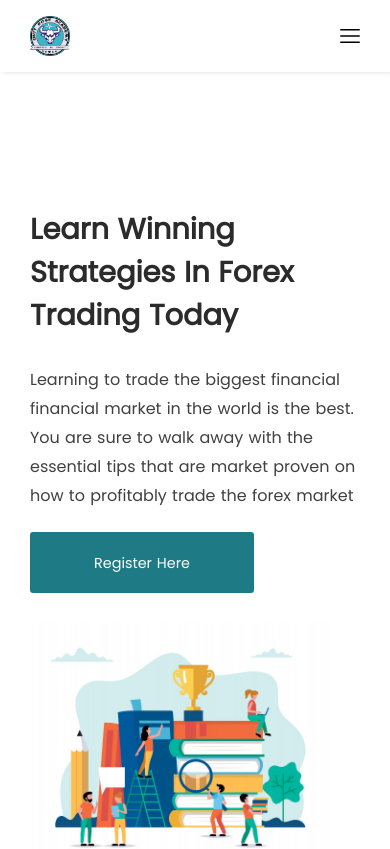
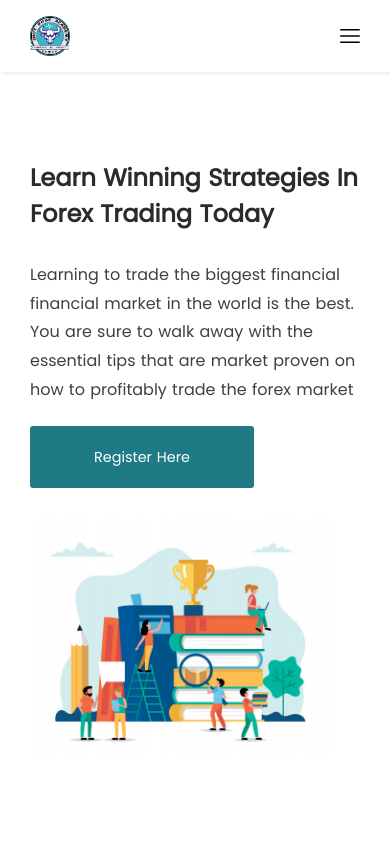
Before and after one commit to Achilles45/Uratraining, a Nuxt app: page / in a window 390 px wide. Shown: the top 849 px of the page. Built offline with nearby package versions, Linux system fonts and the light colour scheme.

Commit message:
Fixed the banner section on mobile

```diff
--- a/components/Banner.vue
+++ b/components/Banner.vue
@@ -53,9 +53,11 @@
 
 //MEDIA QUERIES
 @media only screen and (max-width: 800px) {
+  .banner {
+    padding-top: 10rem;
     .text {
       h1 {
-      font-size: 1.8rem !important;
+        font-size: 1.5rem !important;
       }
     }
     .img__holder {
@@ -66,4 +68,5 @@
       }
     }
   }
+}
 </style>
```
Lines whose indentation alone changed are shown as unchanged.
